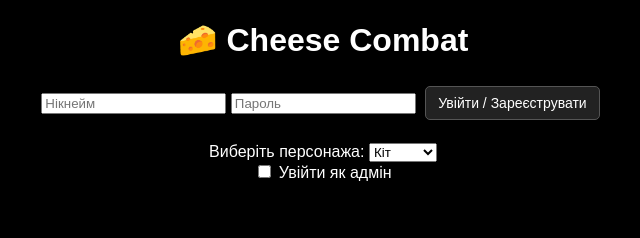
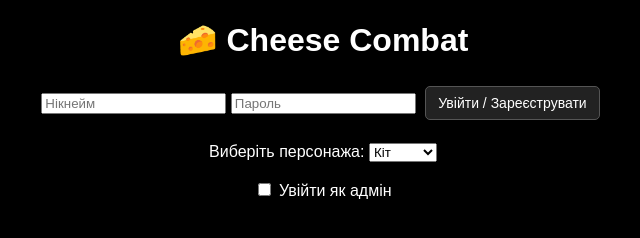
Before and after one commit to Sany2288/cheese-, a plain HTML site: page index.html in a window 1280 px wide. Shown: the whole page, without its empty margins (317-957 px from the left). Drawn offline with Linux system fonts and the light colour scheme.

Commit message:
Update index.html

```diff
--- a/index.html
+++ b/index.html
@@ -50,8 +50,9 @@ button:hover{background:#333;}
     <option value="https://upload.wikimedia.org/wikipedia/commons/7/7c/Hamster.jpg">Хом'як</option>
     <option value="https://upload.wikimedia.org/wikipedia/commons/0/0a/Dog_profile.jpg">Собака</option>
   </select>
-  <br>
-  <input type="checkbox" id="adminCheck"> Увійти як адмін
+  <br><br>
+  <!-- ГАЛОЧКА ДЛЯ АДМІНА -->
+  <input type="checkbox" id="adminCheck"> <label for="adminCheck">Увійти як адмін</label>
 </div>
 
 <div id="gamePanel">
@@ -117,7 +118,6 @@ function updateUI(){
     else if(player.score>=10000){ cheese.src=cheeseImages.super1; cheese.style.width=`${200+Math.floor(player.score/10000)*50}px`; player.multiplier=Math.max(player.multiplier,5);}
     else{ cheese.src=cheeseImages.normal; cheese.style.width="200px"; }
 
-    // Ефект Level Up
     if(player.level>prevLevel){
       cheese.classList.add("levelUp");
       playerImg.classList.add("levelUp");
@@ -157,7 +157,6 @@ function modifyPlayer(idx){
   updateUI();
 }
 
-// Натискання на сир
 cheese.addEventListener("click",()=>{
   if(player.isAdmin) return;
   player.score+=player.multiplier;
@@ -167,7 +166,6 @@ cheese.addEventListener("click",()=>{
   savePlayer();
 });
 
-// Апгрейди
 document.getElementById("buyMultiplier").addEventListener("click",()=>{
   if(player.isAdmin) return;
   if(player.score>=50){player.score-=50;player.multiplier++;updateUI();savePlayer();}
@@ -179,12 +177,10 @@ document.getElementById("buyFarmer").addEventListener("click",()=>{
   else alert("Недостатньо сиру!");
 });
 
-// Автофермер
 setInterval(()=>{
   if(player && player.farmers>0 && !player.isAdmin){ player.score+=player.farmers; updateUI(); savePlayer(); }
 },1000);
 
-// Логін / реєстрація
 loginBtn.addEventListener("click",()=>{
   const nick = nickInput.value.trim();
   const pass = passInput.value;
```
